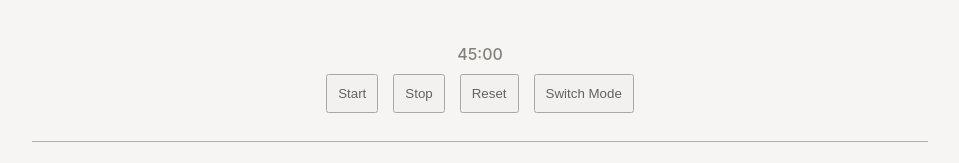
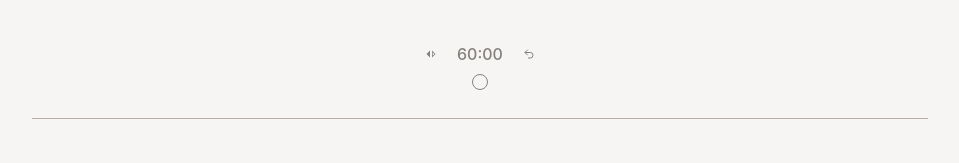
Before and after one commit to bryantjandra/everythingplanner, a React (Vite) app: page / in a window 1280 px wide. Shown: the top 163 px of the page, without its empty margins (160-1119 px from the left). Built offline with nearby package versions, Linux system fonts and the light colour scheme.

Commit message:
feat: add icons for play/stop, reset, and switching modes

```diff
--- a/src/components/Pomodoro/Pomodoro.module.css
+++ b/src/components/Pomodoro/Pomodoro.module.css
@@ -14,6 +14,54 @@
   align-items: center;
 }
 
-.clockButton {
-  padding: 10px;
+.clockTimerTop {
+  display: flex;
+  column-gap: 20px;
+  justify-content: center;
+  align-items: center;
 }
+
+.topButton {
+  all: unset;
+  cursor: pointer;
+  font-size: 12px;
+  display: flex;
+  align-items: center;
+  transition: color 0.3s ease;
+}
+
+.topButton:hover {
+  color: rgb(var(--color-muted));
+}
+
+.playButton {
+  all: unset;
+  cursor: pointer;
+  display: flex;
+  align-items: center;
+  transition: color 0.3s ease;
+}
+
+.circleContainer {
+  border: 1px solid rgb(var(--color-foreground));
+  width: 16px;
+  height: 16px;
+  border-radius: 50%;
+  display: flex;
+  justify-content: center;
+  align-items: center;
+}
+
+.stopSquare {
+  background-color: rgb(var(--color-foreground));
+  width: 6px;
+  height: 6px;
+  opacity: 0;
+  transform: scale(0);
+  transition: all 0.25s linear;
+}
+
+.visible {
+  opacity: 1;
+  transform: scale(1);
+}
--- a/src/components/Pomodoro/Pomodoro.tsx
+++ b/src/components/Pomodoro/Pomodoro.tsx
@@ -1,7 +1,9 @@
 import { useState, useEffect } from "react";
+import { LuUndo2 } from "react-icons/lu";
+import { MdSwitchRight } from "react-icons/md";
 import styles from "./Pomodoro.module.css";
 
-const DEFAULT_TIME_WORK = 2700;
+const DEFAULT_TIME_WORK = 3600;
 const DEFAULT_TIME_REST = 900;
 
 export default function Pomodoro() {
@@ -43,42 +45,41 @@ export default function Pomodoro() {
 
   return (
     <div className={styles.clockTimer}>
-      <div>{formatTime(seconds)}</div>
-
-      <div className={styles.clockButtons}>
+      <div className={styles.clockTimerTop}>
         <button
-          className={styles.clockButton}
+          className={styles.topButton}
           onClick={() => {
-            setIsRunning(true);
+            setIsRunning(false);
+            setMode(mode === "Work" ? "Rest" : "Work");
           }}
         >
-          Start
+          <MdSwitchRight />
         </button>
+        <span>{formatTime(seconds)} </span>
+
         <button
-          className={styles.clockButton}
-          onClick={() => {
-            setIsRunning(false);
-          }}
-        >
-          Stop
-        </button>
-        <button
-          className={styles.clockButton}
+          className={styles.topButton}
           onClick={() => {
             setIsRunning(false);
             setSeconds(mode === "Work" ? DEFAULT_TIME_WORK : DEFAULT_TIME_REST);
           }}
         >
-          Reset
+          <LuUndo2 />
         </button>
+      </div>
+
+      <div className={styles.clockButtons}>
         <button
-          className={styles.clockButton}
+          className={styles.playButton}
           onClick={() => {
-            setIsRunning(false);
-            setMode(mode === "Work" ? "Rest" : "Work");
+            setIsRunning(!isRunning);
           }}
         >
-          Switch Mode
+          <div className={styles.circleContainer}>
+            <div
+              className={`${styles.stopSquare} ${isRunning ? styles.visible : ""}`}
+            ></div>
+          </div>
         </button>
       </div>
     </div>
```
